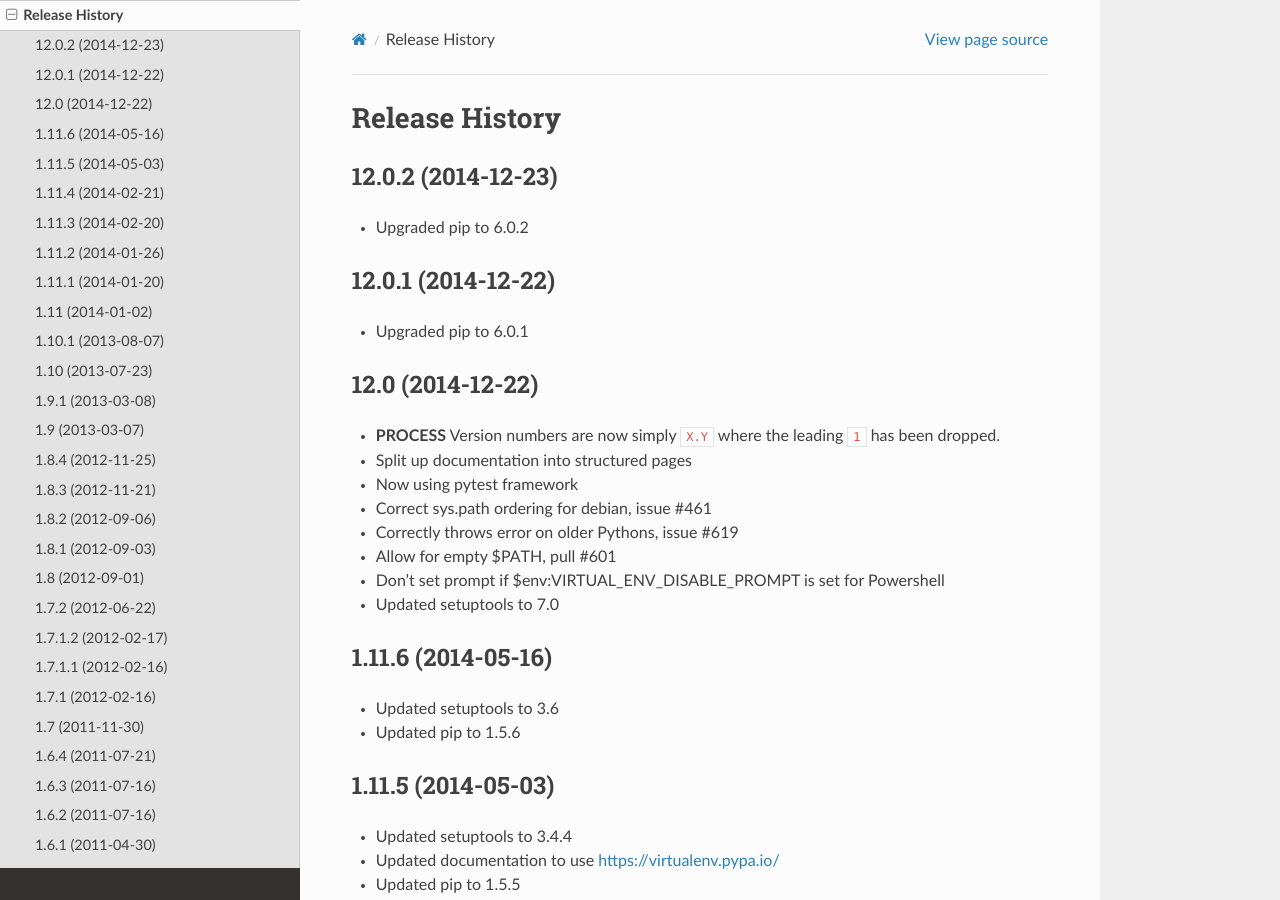
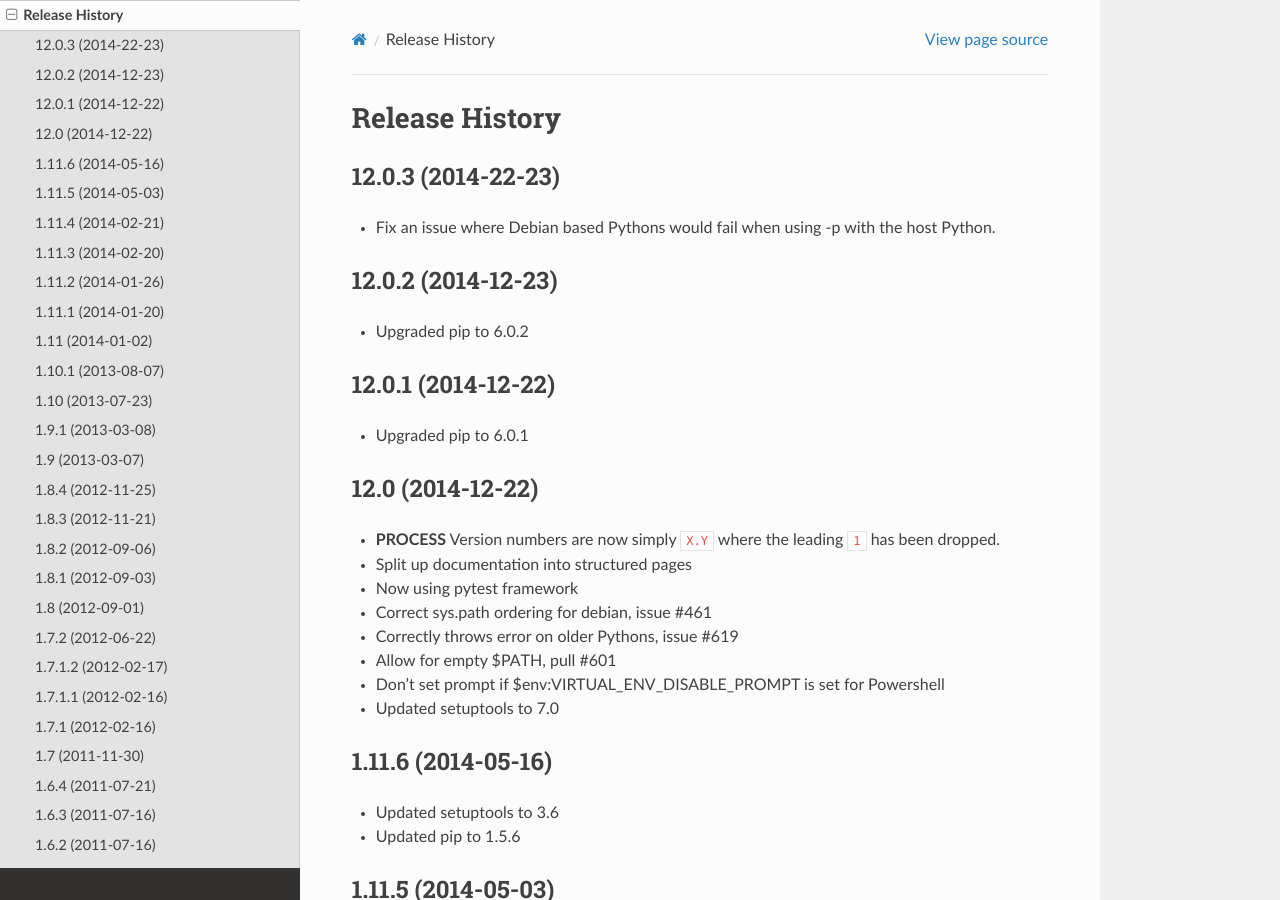
Before and after one commit to pypa/virtualenv, a Sphinx documentation site: the page built from docs/changes.rst, in a window 1280 px wide and 900 px high. Built offline with Sphinx 7.4.7 and the Read the Docs theme 2.0.0, drawn with Linux system fonts in a browser that asks for light colours.

Commit message:
Merge pull request #687 from dstufft/dont-import-site
Don't import site when executing with -p
(cherry picked from commit eb88e8f7b20b5d0809013100dc14fe2ebbf738da)

```diff
--- a/docs/changes.rst
+++ b/docs/changes.rst
@@ -1,5 +1,11 @@
 Release History
 ===============
+
+12.0.3 (2014-22-23)
+~~~~~~~~~~~~~~~~~~~
+
+* Fix an issue where Debian based Pythons would fail when using -p with the
+  host Python.
 
 12.0.2 (2014-12-23)
 ~~~~~~~~~~~~~~~~~~~
--- a/virtualenv.py
+++ b/virtualenv.py
@@ -804,7 +804,7 @@
             file = __file__
             if file.endswith('.pyc'):
                 file = file[:-1]
-            popen = subprocess.Popen([interpreter, file] + sys.argv[1:], env=env)
+            popen = subprocess.Popen([interpreter, "-S", file] + sys.argv[1:], env=env)
             raise SystemExit(popen.wait())
 
     if not args:
```
